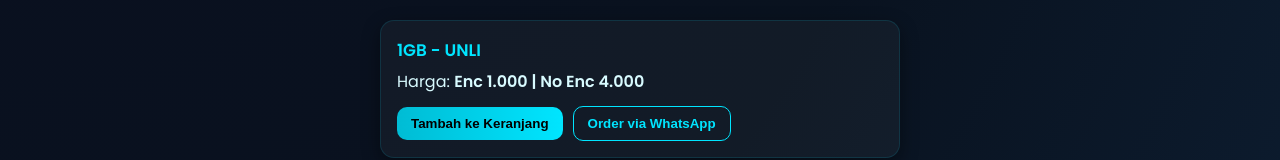
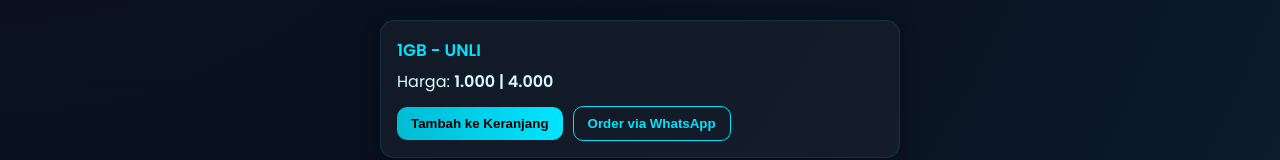
Before and after one commit to MasCarli/MasCarli-Store, a plain HTML site: page index.html in a window 1280 px wide. Both pictures are taken after a click on the button "Hosting". Shown: the part 423-583 px from the top of the page. Drawn offline with Linux system fonts and the light colour scheme.

Commit message:
Update index.html

```diff
--- a/index.html
+++ b/index.html
@@ -244,7 +244,7 @@
 
       <div class="product">
         <h3>1GB - UNLI</h3>
-        <p>Harga: <strong>Enc 1.000 | No Enc 4.000</strong></p>
+        <p>Harga: <strong>1.000 | 4.000</strong></p>
         <div class="actions">
           <button class="btn btn-add" onclick="addToCart('1GB - UNLI')">Tambah ke Keranjang</button>
           <button class="btn btn-order" onclick="orderNow('1GB - UNLI')">Order via WhatsApp</button>
```
